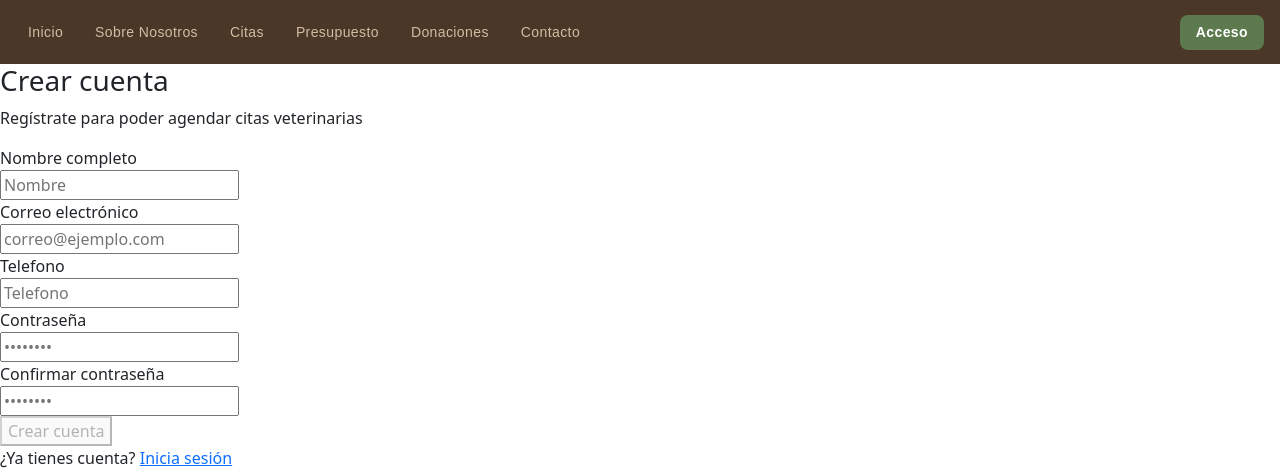
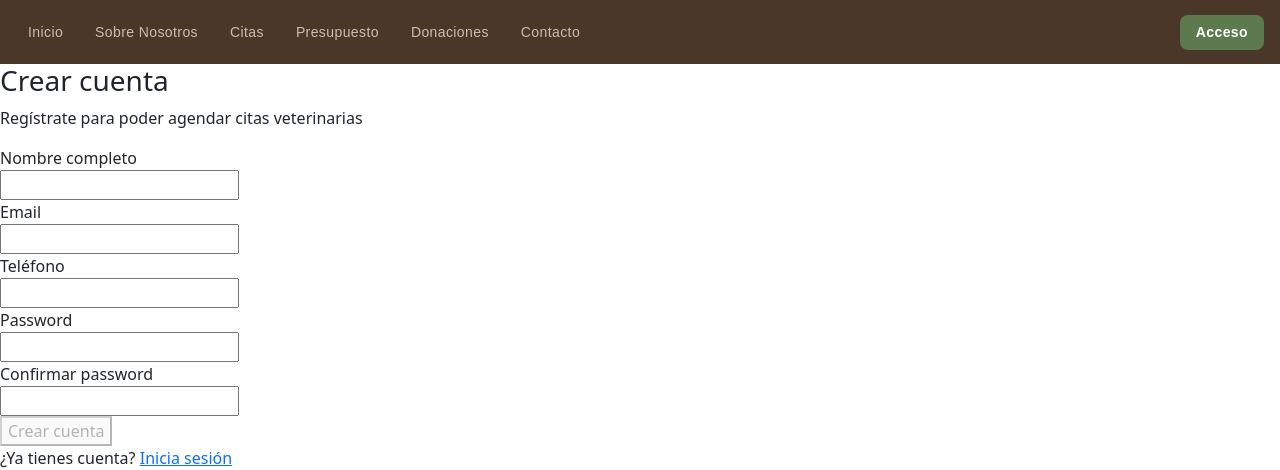
Before and after one commit to Osote-Star/FRONTEND_PetCare, an Angular app: page /register in a window 1280 px wide. Shown: the top 470 px of the page. Built offline with nearby package versions, Linux system fonts and the light colour scheme; grey boxes are pictures that could not be loaded.

Commit message:
v1.3.4 Validaciones del formulario

```diff
--- a/src/app/features/auth/register/register.component.html
+++ b/src/app/features/auth/register/register.component.html
@@ -29,91 +29,120 @@
       <!-- ── Angular form ── -->
  <form [formGroup]="form" (ngSubmit)="submit()" novalidate>
 
-        <!-- Nombre completo -->
+  <!-- Nombre -->
   <div class="field">
-          <label for="fullName">Nombre completo</label>
+    <label>Nombre completo</label>
 <div class="input-wrap">
     <input
-              id="fullName"
       type="text"
-              placeholder="Nombre"
       formControlName="fullName"
-              autocomplete="name"
+      [attr.aria-invalid]="f['fullName'].invalid"
     />
+</div>
+    <div class="error"
+         *ngIf="f['fullName'].invalid && (f['fullName'].touched || f['fullName'].dirty)">
+      <small *ngIf="f['fullName'].errors?.['required']">
+        El nombre es obligatorio
+      </small>
+      <small *ngIf="f['fullName'].errors?.['minlength']">
+        Mínimo {{ f['fullName'].errors?.['minlength']?.requiredLength }} caracteres
+      </small>
     </div>
   </div>
 
   <!-- Email -->
   <div class="field">
-          <label for="email">Correo electrónico</label>
+    <label>Email</label>
 <div class="input-wrap">
     <input
-              id="email"
       type="email"
-              placeholder="correo@ejemplo.com"
       formControlName="email"
-              autocomplete="email"
+      [attr.aria-invalid]="f['email'].invalid"
     />
+</div>
+    <div class="error"
+         *ngIf="f['email'].invalid && (f['email'].touched || f['email'].dirty)">
+      <small *ngIf="f['email'].errors?.['required']">
+        El email es obligatorio
+      </small>
+      <small *ngIf="f['email'].errors?.['email']">
+        Email inválido
+      </small>
     </div>
   </div>
 
-        <!-- Tel -->
+  <!-- Phone -->
   <div class="field">
-          <label for="phone">Telefono</label>
+    <label>Teléfono</label>
 <div class="input-wrap">
     <input
-          id="phone"
       type="text"
-          placeholder="Telefono"
       formControlName="phone"
-          maxlength="10"
-          autocomplete="tel"
+      [attr.aria-invalid]="f['phone'].invalid"
     />
+</div>
+    <div class="error"
+         *ngIf="f['phone'].invalid && (f['phone'].touched || f['phone'].dirty)">
+      <small *ngIf="f['phone'].errors?.['required']">
+        El teléfono es obligatorio
+      </small>
+      <small *ngIf="f['phone'].errors?.['pattern']">
+        Debe tener 10 números
+      </small>
     </div>
   </div>
 
   <!-- Password -->
   <div class="field">
-          <label for="password">Contraseña</label>
+    <label>Password</label>
 <div class="input-wrap">
     <input
-              id="password"
       type="password"
-              placeholder="••••••••"
       formControlName="password"
-              autocomplete="new-password"
+      [attr.aria-invalid]="f['password'].invalid"
     />
+</div>
+    <div class="error"
+         *ngIf="f['password'].invalid && (f['password'].touched || f['password'].dirty)">
+      <small *ngIf="f['password'].errors?.['required']">
+        La contraseña es obligatoria
+      </small>
+      <small *ngIf="f['password'].errors?.['minlength']">
+        Mínimo 8 caracteres
+      </small>
     </div>
   </div>
 
-        <!-- Confirm Password -->
+  <!-- Confirm -->
+<!-- Confirm -->
 <div class="field">
-          <label for="confirmPassword">Confirmar contraseña</label>
+  <label>Confirmar password</label>
+
   <div class="input-wrap">
     <input
-              id="confirmPassword"
       type="password"
-              placeholder="••••••••"
       formControlName="confirmPassword"
-              autocomplete="new-password"
+      [attr.aria-invalid]="f['confirmPassword'].invalid || form.hasError('passwordMismatch')"
     />
   </div>
+
+  <div class="error"
+       *ngIf="f['confirmPassword'].touched && f['confirmPassword'].errors?.['required']">
+    <small>Debes confirmar la contraseña</small>
   </div>
 
-        <!-- Error -->
-        <div class="alert-error" *ngIf="error()">
-          {{ error() }}
+  <div class="error"
+       *ngIf="form.hasError('passwordMismatch') && f['confirmPassword'].touched">
+    <small>Las contraseñas no coinciden</small>
   </div>
 
-        <!-- Submit -->
+</div>
+
 <button
+  class="btn-submit"
   type="submit"
-          class="btn-submit"
-          [attr.disabled]="(form.invalid || isLoading()) ? true : null"
-        >
-          <div class="spinner" *ngIf="isLoading()"></div>
-          <span *ngIf="!isLoading()">Crear cuenta</span>
-          <span *ngIf="isLoading()">Creando cuenta…</span>
+  [disabled]="form.invalid || isLoading()">
+    Crear cuenta
   </button>
 
 </form>
@@ -123,8 +152,8 @@
 </div>
 
 </div>
+
 </div>
-
 
 
   <!-- ══════════════════════════════
--- a/src/app/features/auth/register/register.component.scss
+++ b/src/app/features/auth/register/register.component.scss
@@ -107,7 +107,7 @@
 
 /* ─── FORM FIELDS ─── */
 .field {
-  margin-bottom: 1.25rem;
+  margin-bottom: 1.05rem;
 }
 
 label {
@@ -130,7 +130,7 @@ input[type='password'],
 input[type='tel'],
 input[type='number']  {
   width: 100%;
-  padding: 0.85rem 1rem 0.85rem 1.3rem;
+  padding: 0.68rem 1rem 0.85rem 1.3rem;
   border: 1.5px solid #e8d5be;
   border-radius: 12px;
   background: #fff;
@@ -376,3 +376,15 @@ input[type='number']  {
     display: none;
   }
 }
+
+.error small {
+  color: #b00020; /* rojo (ajusta a tu tema) */
+  display: block;
+  font-size: 0.875rem;
+  margin-top: 0.25rem;
+}
+
+.alert-error {
+  color: #b00020;
+  margin: 0.5rem 0;
+}
--- a/src/app/features/auth/register/register.component.ts
+++ b/src/app/features/auth/register/register.component.ts
@@ -22,6 +22,10 @@ export class RegisterComponent {
   isLoading = signal(false);
   error = signal('');
 
+  get f() {
+    return this.form.controls;
+  }
+
   constructor(
     private fb: FormBuilder,
     private authService: AuthService,
@@ -42,20 +46,19 @@ export class RegisterComponent {
     );
   }
 
- id_role: number = 3;
-
-
   submit(): void {
-    if (this.form.invalid) return;
+    if (this.form.invalid) {
+      this.form.markAllAsTouched();
+      return;
+    }
 
     this.isLoading.set(true);
     this.error.set('');
 
     const { fullName, email, phone, password } = this.form.value;
 
-    this.authService.register({ name: fullName, email, phone, password, id_role: this.id_role }).subscribe({
+    this.authService.register({ name: fullName, email, phone, password, id_role: 3 }).subscribe({
       next: () => {
-        // Login automático
         this.authService.login({ email, password }).subscribe({
           next: () => this.router.navigate(['/dashboard']),
           error: () => {
@@ -73,6 +76,4 @@ export class RegisterComponent {
   Cambiar(): void{
     this.router.navigate(['/login']);
   }
-
-
 }
```
Lines whose indentation alone changed are shown as unchanged.
